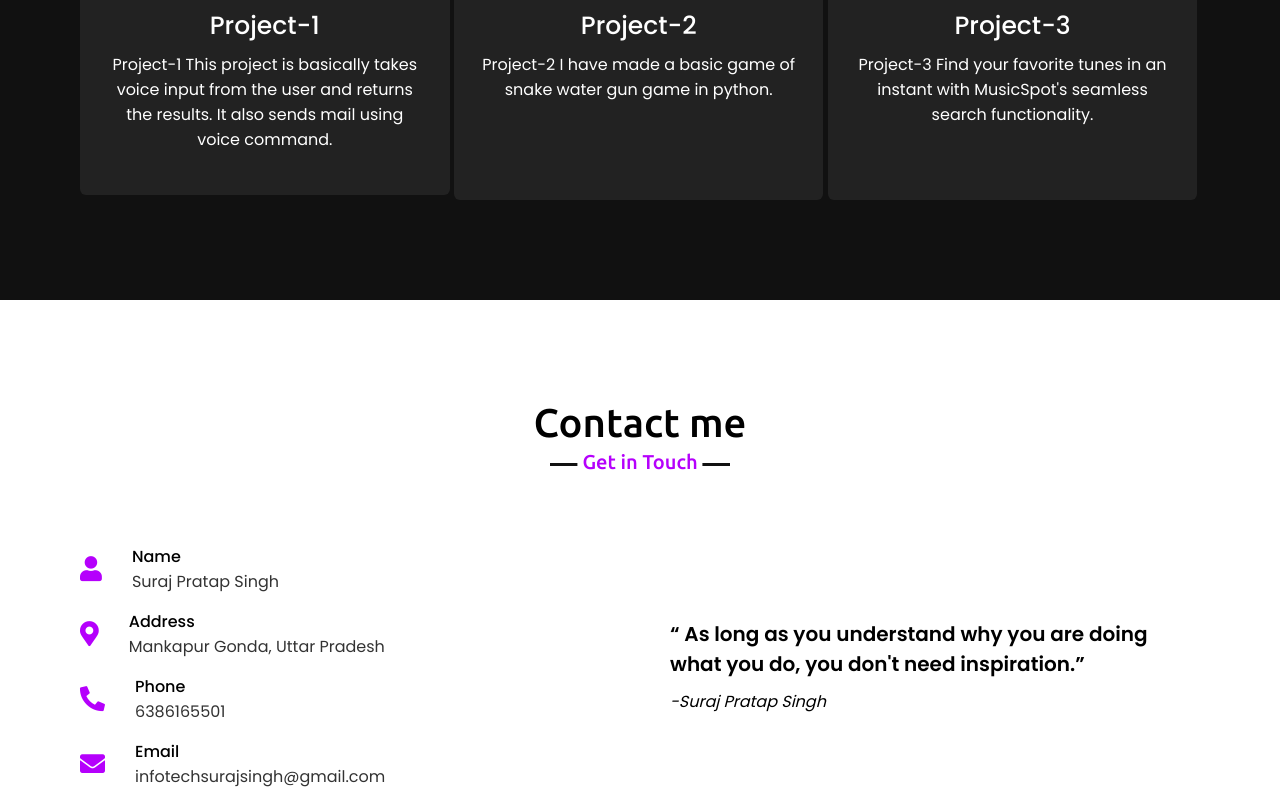
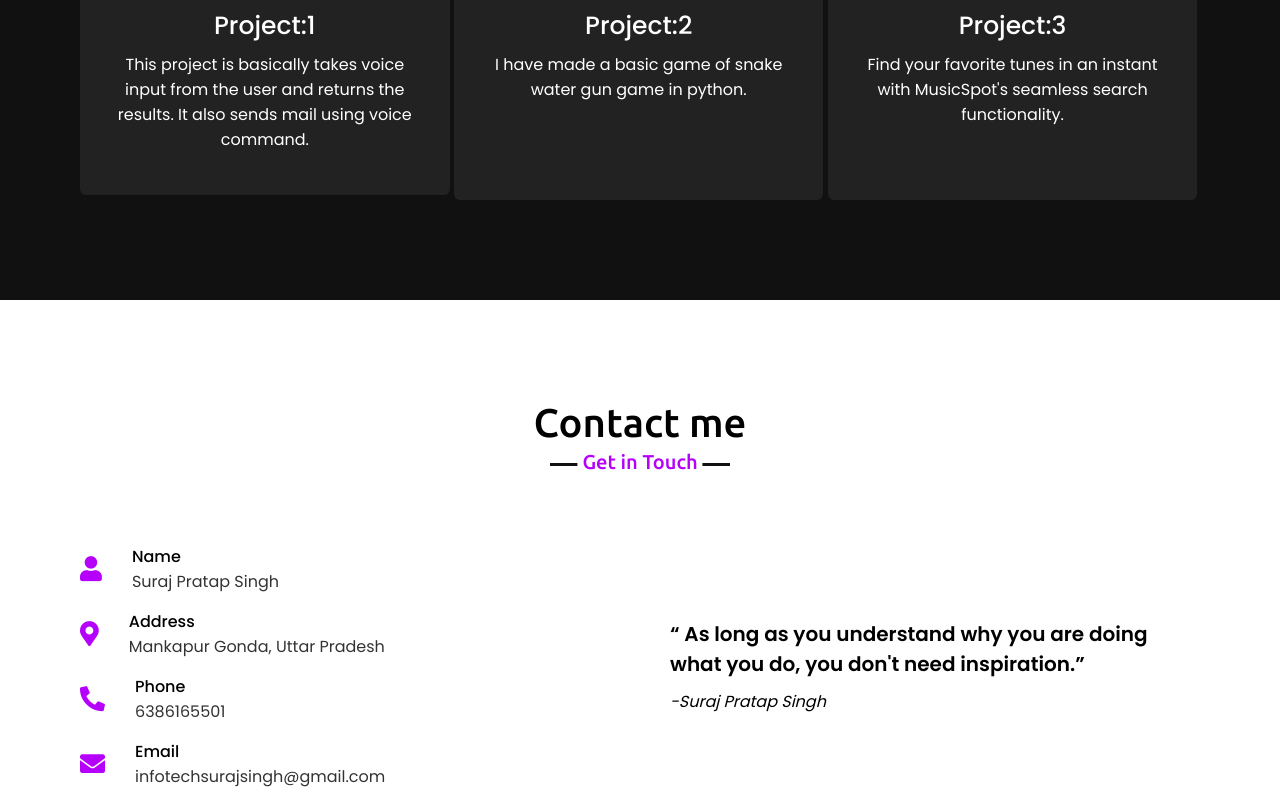
Before and after one commit to surajsinghIT/Portfolio-Website, a plain HTML site: page index.html in a window 1280 px wide. Shown: the part 3389-4193 px from the top of the page. Drawn offline with nearby package versions, Linux system fonts and the light colour scheme.

Commit message:
Update index.html

```diff
--- a/index.html
+++ b/index.html
@@ -214,9 +214,9 @@
                     <div class="box">
                         <a href="https://github.com/surajsinghIT/Voice-Assistant-Jarvis-"><img src="jarvis.jpeg"
                                 alt=""></a>
-                        <div class="text">Project-1</div>
+                        <div class="text">Project:1</div>
                         <p>
-                            Project-1 This project is basically takes voice input from the user and returns the
+                             This project is basically takes voice input from the user and returns the
                             results. It also sends mail using voice command.
                             <br />
                         </p>
@@ -225,9 +225,9 @@
                 <div class="card">
                     <div class="box">
                         <a href="https://github.com/surajsinghIT/python-game"><img src="pythongame.jpg" alt=""></a>
-                        <div class="text">Project-2</div>
+                        <div class="text">Project:2</div>
                         <p>
-                            Project-2 I have made a basic game of snake water gun game in python.
+                            I have made a basic game of snake water gun game in python.
                             <br />
                         </p>
                     </div>
@@ -235,9 +235,9 @@
                 <div class="card">
                     <div class="box">
                         <a href="https://surajsinghit.github.io/Audio-player/"><img src="images.png" alt=""></a>
-                        <div class="text">Project-3</div>
+                        <div class="text">Project:3</div>
                         <p>
-                            Project-3 Find your favorite tunes in an instant with MusicSpot's seamless search functionality.
+                            Find your favorite tunes in an instant with MusicSpot's seamless search functionality.
                             <br />
                         </p>
                     </div>
```
